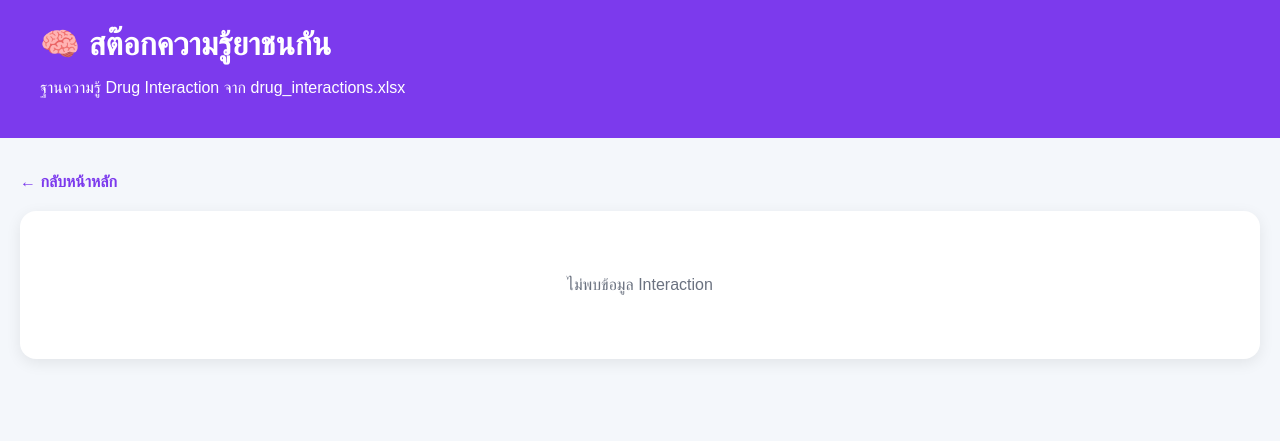
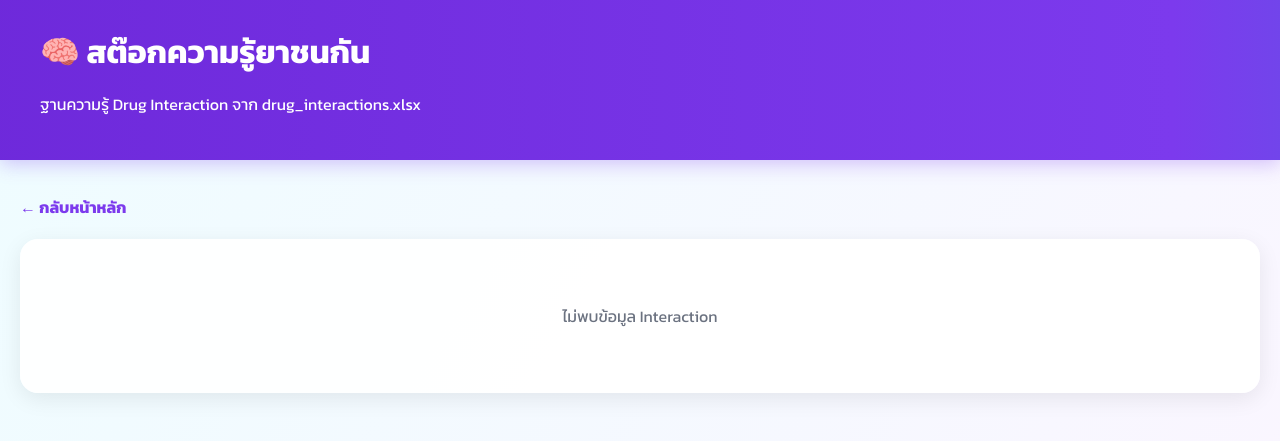
Before and after one commit to mydrugstock/drug-management, a Flask app: page /interactions in a window 1280 px wide. Shown: the top 441 px of the page. Run offline with Flask 3, Linux system fonts and the light colour scheme.

Commit message:
Update interactions.html

```diff
--- a/templates/interactions.html
+++ b/templates/interactions.html
@@ -10,23 +10,42 @@
 
     <title>สต๊อกความรู้ยาชนกัน</title>
 
+    <link rel="preconnect" href="https://fonts.googleapis.com">
+    <link href="https://fonts.googleapis.com/css2?family=Kanit:wght@300;400;500;600;700;800&display=swap" rel="stylesheet">
+
     <style>
 
         * {
             box-sizing: border-box;
-            font-family: Arial, sans-serif;
+            font-family: 'Kanit', Arial, sans-serif;
+        }
+
+        @keyframes gradientShift {
+            0% { background-position: 0% 50%; }
+            50% { background-position: 100% 50%; }
+            100% { background-position: 0% 50%; }
+        }
+
+        @keyframes fadeInUp {
+            from { opacity: 0; transform: translateY(24px); }
+            to { opacity: 1; transform: translateY(0); }
         }
 
         body {
             margin: 0;
-            background: #f4f7fb;
+            background: linear-gradient(120deg, #f5f3ff, #ecfeff, #fdf4ff);
+            background-size: 300% 300%;
+            animation: gradientShift 20s ease infinite;
             color: #1f2937;
         }
 
         header {
-            background: #7c3aed;
+            background: linear-gradient(90deg, #6d28d9, #7c3aed, #06b6d4);
+            background-size: 200% 200%;
+            animation: gradientShift 8s ease infinite;
             color: white;
-            padding: 25px 40px;
+            padding: 28px 40px;
+            box-shadow: 0 4px 18px rgba(124,58,237,0.3);
         }
 
         header h1 {
@@ -44,15 +63,22 @@
             margin-bottom: 20px;
             color: #7c3aed;
             text-decoration: none;
-            font-weight: bold;
+            font-weight: 700;
+            transition: transform 0.2s;
+        }
+
+        .back:hover {
+            transform: translateX(-4px);
         }
 
         .card {
-            background: white;
-            border-radius: 16px;
+            background: rgba(255,255,255,0.92);
+            border-radius: 18px;
             padding: 25px;
-            box-shadow: 0 4px 15px rgba(0,0,0,0.08);
+            box-shadow: 0 6px 22px rgba(0,0,0,0.08);
             overflow-x: auto;
+            opacity: 0;
+            animation: fadeInUp 0.5s ease forwards;
         }
 
         table {
@@ -63,6 +89,7 @@
 
         th {
             background: #f3e8ff;
+            color: #4c1d95;
             padding: 14px;
             text-align: left;
         }
@@ -73,18 +100,26 @@
             vertical-align: top;
         }
 
+        tbody tr {
+            transition: background 0.2s;
+        }
+
+        tbody tr:hover {
+            background: #f5f3ff;
+        }
+
         .risk {
-            font-weight: bold;
+            font-weight: 700;
         }
 
         .severity-major {
             color: #dc2626;
-            font-weight: bold;
+            font-weight: 700;
         }
 
         .severity-moderate {
             color: #d97706;
-            font-weight: bold;
+            font-weight: 700;
         }
 
         .empty {
```
